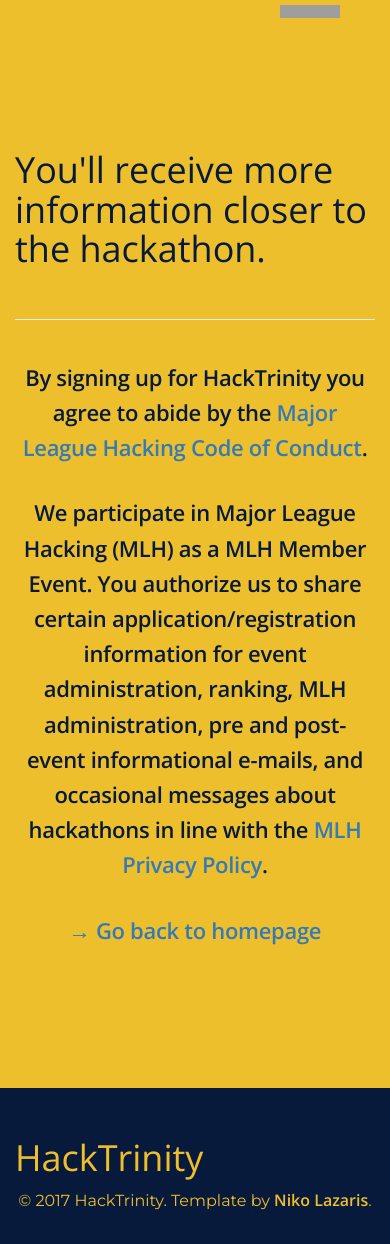
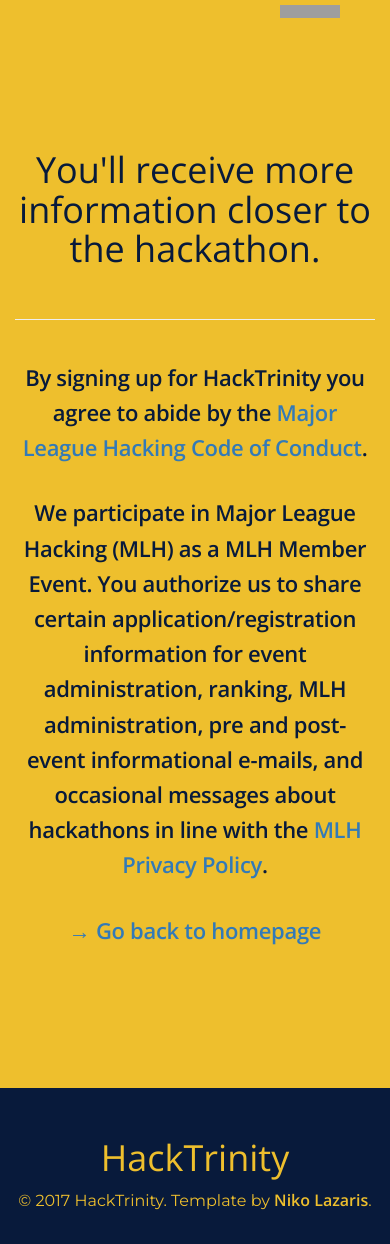
Before and after one commit to trinityhackathon/trinityhackathon.github.io, a Jekyll site: the page built from success.html, in a window 390 px wide. Built offline with Jekyll 4.4.1, drawn with Linux system fonts in a browser that asks for light colours; nearby versions of some CDN libraries; grey boxes are pictures that could not be loaded.

Commit message:
Update original.css

```diff
--- a/css/original.css
+++ b/css/original.css
@@ -262,7 +262,7 @@
 }
 
 @media screen and (max-width: 640px) {
-  h1 {
+  .wrapper h1 {
     text-align: left;
   }
 }
```
